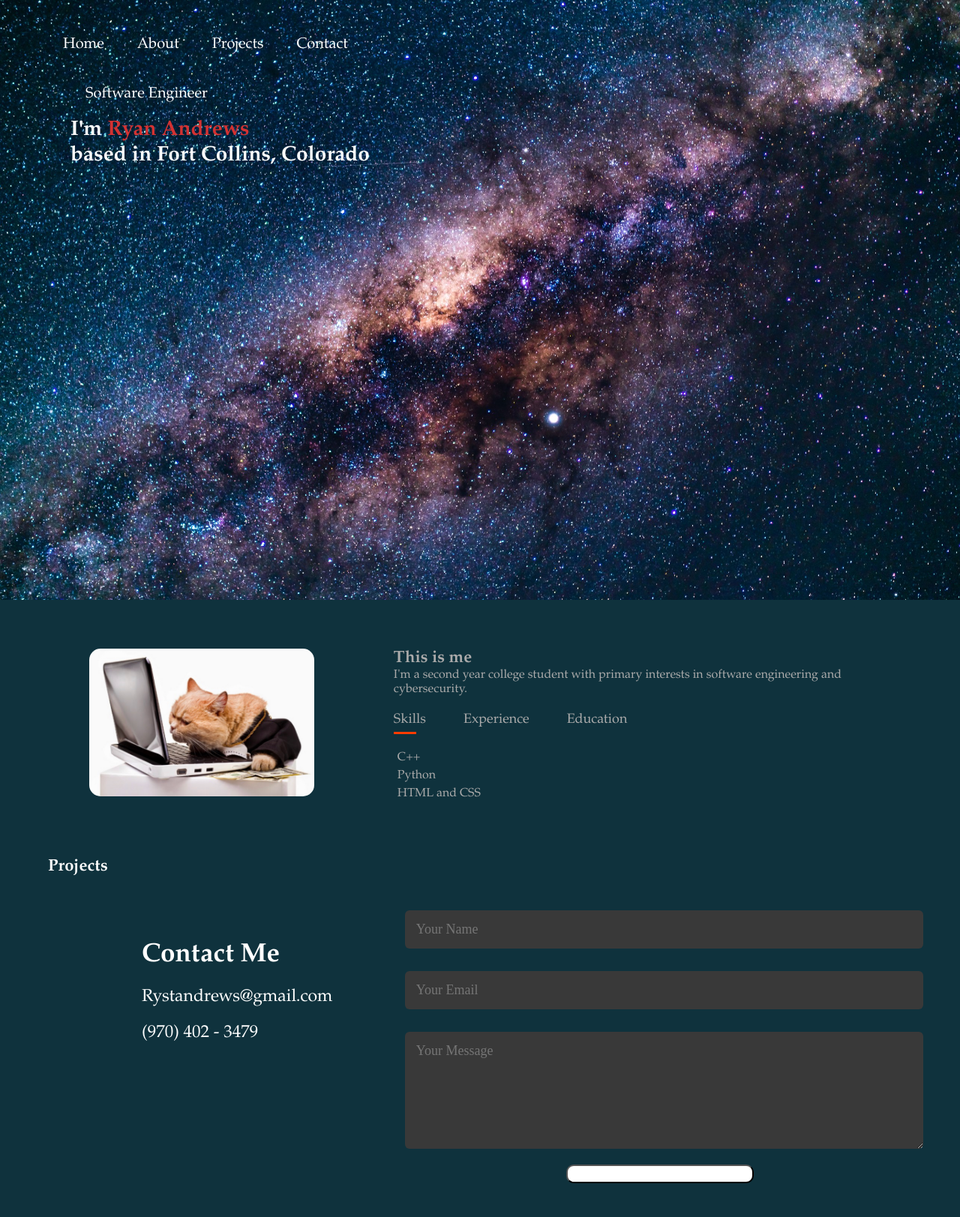
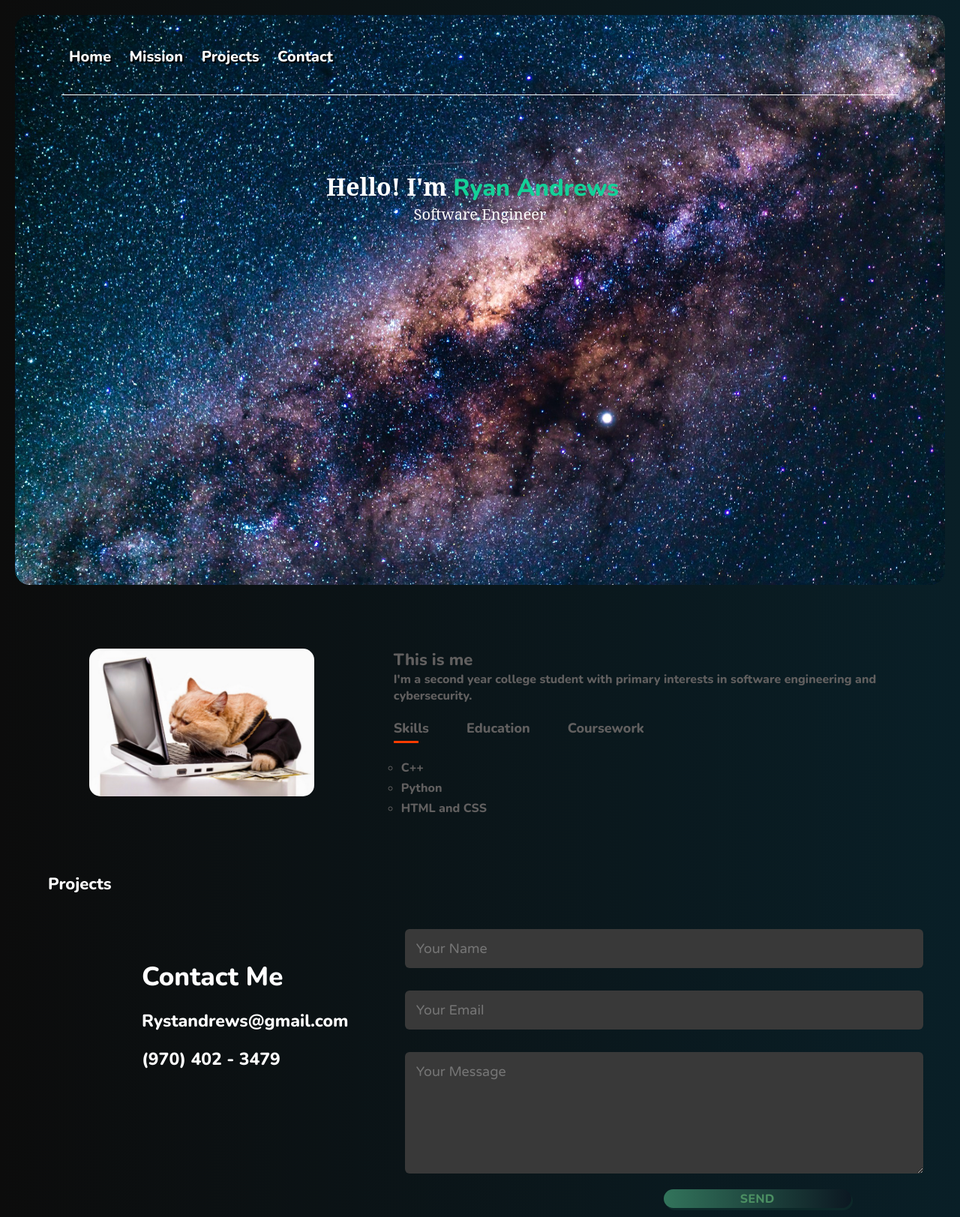
Before and after one commit to tasmaniansyrup/Portfolio-test, a plain HTML site: page index.html in a window 1280 px wide. Shown: the whole page at 75% size. Before the commit the page ends 1583 px from the top, so only its background shows below. Drawn offline with nearby package versions, Linux system fonts and the light colour scheme; a web font is replaced by a local one.

Commit message:
in progress

```diff
--- a/index.html
+++ b/index.html
@@ -6,6 +6,9 @@
     <meta name="viewport" content="width=device-width, initial-scale=1.0">
     <title>Ryan Andrews Portfolio</title>
     <link rel="stylesheet" href="style.css">
+    <link rel="preconnect" href="https://fonts.googleapis.com">
+    <link rel="preconnect" href="https://fonts.gstatic.com" crossorigin>
+    <link href="https://fonts.googleapis.com/css2?family=MuseoModerno:wght@400;500;700;800&family=Nunito:wght@800&family=Varela+Round&display=swap" rel="stylesheet">
 </head>
 <body>
 <div id="header">
@@ -13,14 +16,19 @@
         <nav>
             <ul>
                 <li><a href="#header">Home</a></li>
-                <li><a href="#about">About</a></li>
+                <li><a href="#about">Mission</a></li>
                 <li><a href="#projects">Projects</a></li>
                 <li><a href="#contact">Contact</a></li>
             </ul>
         </nav>
+
+        <div class="underline">
+            <p></p>
+        </div>
+
         <div class="header-text">
+            <h1>Hello! I'm <span>Ryan Andrews</span></h1>
             <p>Software Engineer</p>
-            <h1>I'm <span>Ryan Andrews</span> <br> based in Fort Collins, Colorado</h1>
         </div>
     </div>
 </div>
@@ -38,8 +46,8 @@
 
                 <div class="tab-titles">
                     <p class="tab-links active-link" onclick="opentab('skills')">Skills</p>
-                    <p class="tab-links" onclick="opentab('experience')">Experience</p>
                     <p class="tab-links" onclick="opentab('education')">Education</p>
+                    <p class="tab-links" onclick="opentab('coursework')">Coursework</p>
                 </div>
                 <div class="tab-contents active-tab" id="skills">
                     <ul>
@@ -48,16 +56,15 @@
                         <li>HTML and CSS</li>
                     </ul>
                 </div>
-                <div class="tab-contents" id="experience">
+                <div class="tab-contents" id="coursework">
                     <ul>
-                        <li>exp1</li>
-                        <li>exp2</li>
-                        <li>exp3</li>
+                        <li>Data Structures</li>
+                        <li>Discrete Structures</li>
                     </ul>
                 </div>
                 <div class="tab-contents" id="education">
                     <ul>
-                        <li>edu1</li>
+                        <li>I'm currently pursuing a BS in Computer Science at Colorado State University.</li>
                     </ul>
                 </div>
             </div>
@@ -87,7 +94,7 @@
                     <input type="text" name="Name" placeholder="Your Name" required>
                     <input type="email" name="Email" placeholder="Your Email" required>
                     <textarea name="Message" rows="6" placeholder="Your Message"></textarea>
-                    <button type="submit" class="btn btn2">Send</button>
+                    <button type="submit" class="btn btn2">SEND</button>
                 </form>
             </div>
         </div>
@@ -124,6 +131,7 @@
     })
   </script>
 
+  <script src="script.js"></script>
 
 </body>
 </html>
--- a/style.css
+++ b/style.css
@@ -1,7 +1,7 @@
 *{
     margin: 0;
     padding: 0;
-    font-family: 'Garamond', 'serif';
+    font-family: 'Nunito', 'sans-serif';
     box-sizing: border-box;
 }
 
@@ -10,22 +10,27 @@ html{
 }
 
 body{
-    background: rgb(15, 50, 61);
+    background: linear-gradient(to right, rgb(12, 12, 12), rgb(9, 31, 39));
     color: #fff;
+    margin: 0;
+    padding: 0;
 }
 
 #header{
-    width: 100%;
+    background-image: url(images/space.jpg);
+    background-clip: content-box;
+    background-size: cover;
+    background-position: left;
     height: 100vh;
-    background-image: url(images/space.jpg);
-    background-size: cover;
-    background-position: bottom;
+    padding: 20px;
+    border-radius: 40px;
     background-repeat: no-repeat;
 }
 
 .container{
     padding: 5px 5%;
 }
+
 
 nav{
     display: flex;
@@ -39,55 +44,82 @@ nav{
     height: 15%;
 }
 
+.underline{
+    border-bottom: 1px solid #ffffff;
+    margin: auto;
+    animation: expandBarOut 2s;
+}
+
+@keyframes expandBarOut {
+    from {
+        width: 0%;
+    }
+
+    to {
+        width: 100%;
+    }
+}
+
 
 nav ul li{
     display: inline-block;
     list-style: none;
-    margin: 10% 20px;
+    margin: 10% 10px;
 }
 
 nav ul li a{
     color: #ffffff;
     text-decoration: solid;
+    text-shadow: 2px 2px black;
     font-size: 20px;
     position: relative;
+    z-index: 0;
 }
 
 
 nav ul li a::after{
     content: '';
-    width: 0;
-    height: 3px;
-    background-color: #ff3c00;
+    width: 10px;
+    height: 0px;
+    background-color: #2b2b2b;
+    border-radius: 5px;
     position: absolute;
-    left: 0;
-    bottom: -6px;
+    left: -8px;
+    bottom: -3px;
     transition: 0.5s;
+    z-index: -2;
 }
 
 nav ul li a:hover::after{
-    width: 100%;
+    width: 125%;
+    height: 120%;
 }
 
 .header-text{
     color: rgb(255, 255, 255);
-    margin-left: 50px;
     font-size: 20px;
+    text-align: center;
+    margin-top: 100px;
 }
 
 .header-text h1{
-    margin-top: 20px;
+    margin-top: 5px;
     margin-left: -20px;
-    font-size: 28px;
+    font-size: 32px;
+    font-family: 'MuseoModerno' , 'serif';
+}
+
+.header-text p{
+    font-family: 'MuseoModerno' , 'serif';
 }
 
 .header-text h1 span{
-    color: #d33232;
+    color: #14d198;
 }
 /* -------about--------*/
 #about{
     padding: 60px 0;
-    color: #ababab;
+    color: #615f5f;
 }
 
 .row{
@@ -155,8 +187,9 @@ nav ul li a:hover::after{
 }
 
 .tab-contents ul li{
-    list-style: none;
+    list-style-type: circle;
     margin: 5px;
+    margin-left: 10px;
 }
 
 .tab-contents{
@@ -200,27 +233,33 @@ nav ul li a:hover::after{
 }
 
 .btn{
-    margin-left: 230px;
     width: 250px;
     height: 25px;
-    border-radius: 10px;
+    border: none;
+    box-shadow: 20px, 20px, rgb(0, 0, 0, .4);
 }
 
 .btn.btn2{
-    font-family: baskerville, serif;
-    display: inline-block;
+    margin-left: 360px;
+    border-radius: 20px;
+    font-family: 'Nunito', sans-serif;
+    margin-bottom: 7px;
     font-size: medium;
-    color: rgb(255, 255, 255);
+    cursor: pointer;
+    color: rgb(75, 143, 98);
+    background: linear-gradient(to left, rgb(12, 24, 34), rgb(50, 116, 91));
+    letter-spacing: .5px;
+    text-shadow: 2px, 2px, #000000;
+    box-shadow: 2px 3px rgb(13, 40, 41);
+}
 
-    background: rgb(255, 255, 255);
-}
 
 .contact-right form{
     width: 100%;
 }
 
 form input, form textarea{
-    font-family: baskerville, serif;
+    font-family: 'Varela Round', serif;
     width: 100%;
     border: 0;
     outline: none;
```
Also changed, not shown: script.js (added).
